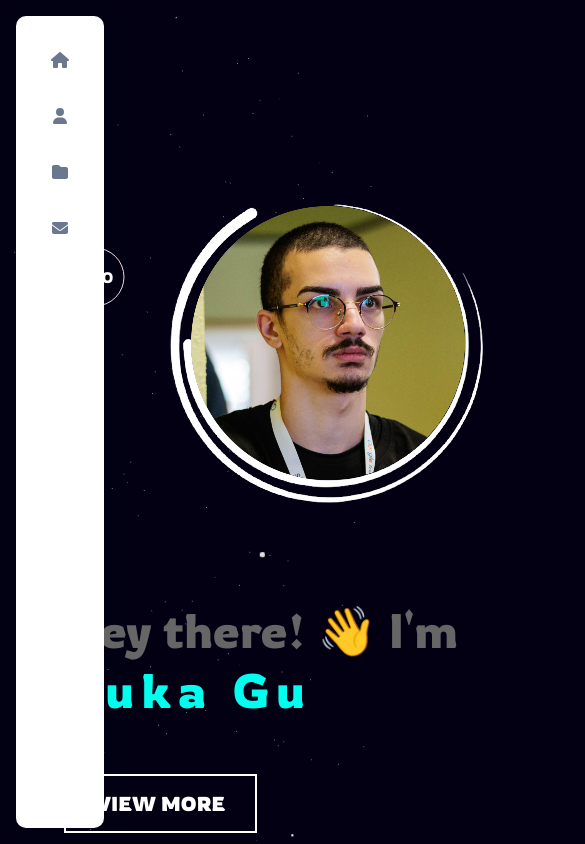
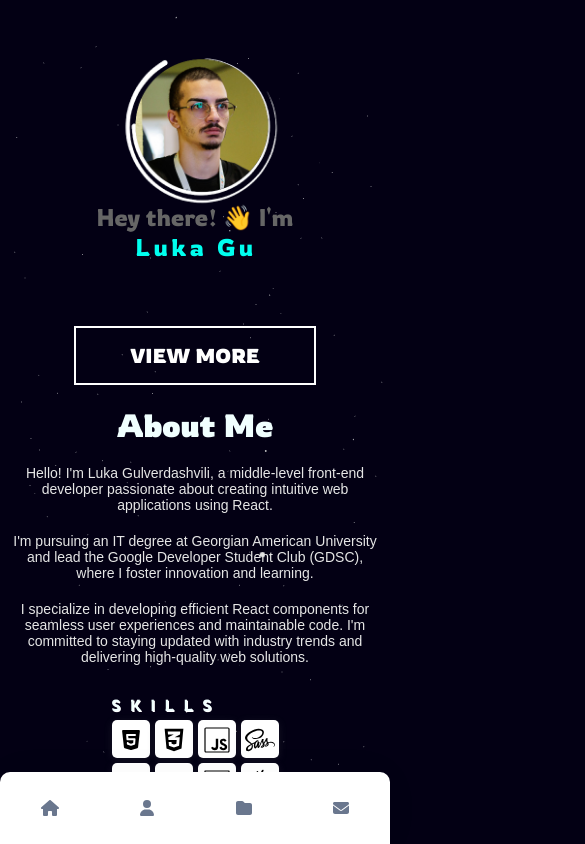
Before and after one commit to Gulverda/Portfolio, a React (Vite) app: page / in a window 390 px wide. Shown: the top 844 px of the page, 585 px wide, since content can reach past the window. Built offline with nearby package versions, Linux system fonts and the light colour scheme.

Commit message:
Fixed Resp

```diff
--- a/package.json
+++ b/package.json
@@ -20,6 +20,7 @@
     "react": "^18.2.0",
     "react-dom": "^18.2.0",
     "react-feather": "^2.0.10",
+    "react-responsive": "^10.0.0",
     "three": "^0.163.0"
   },
   "devDependencies": {
--- a/src/CSS/Buttons.css
+++ b/src/CSS/Buttons.css
@@ -106,3 +106,10 @@
     left: 50%;
     margin-left: 56px;
   }
+
+
+  @media (max-width: 768px) {
+    .item-hints {
+      display: none;
+    }
+  }
--- a/src/CSS/Navbar.css
+++ b/src/CSS/Navbar.css
@@ -131,6 +131,7 @@ body {
 }
 
 /* Navbar styles */
+/* Base styles for the navbar */
 .navbar {
   z-index: 9999;
   position: fixed;
@@ -141,6 +142,8 @@ body {
   padding: var(--spacer) 0;
   box-shadow: 0 0 40px rgba(0, 0, 0, 0.03);
   height: calc(100vh - var(--spacer) * 4);
+  display: flex;
+  flex-direction: column;
 }
 
 .navbar__link {
@@ -192,10 +195,134 @@ body {
   transition: var(--timing) cubic-bezier(1, 0.2, 0.1, 1.2) all;
 }
 
+/* Media query for mobile devices */
+@media (max-width: 768px) {
+  .navbar {
+    position: fixed;
+    top: auto;
+    bottom: 0;
+    left: 0;
+    width: 100%;
+    height: var(--linkHeight);
+    border-radius: 0;
+    padding: 0;
+    flex-direction: row;
+    justify-content: space-around;
+  }
+
+  .navbar__link {
+    height: 100%;
+    width: auto;
+    flex: 1;
+  }
+
+  .navbar__link span {
+    position: static;
+    transform: none;
+    margin: 0;
+    opacity: 1;
+    pointer-events: auto;
+    background: none;
+    padding: 0;
+  }
+
+  .navbar__item:last-child:before {
+    display: none;
+  }
+}
+
+
 /* .navbar__item:hover:before {
   opacity: 1;
   animation: gooeyEffect var(--timing) 1;
 } */
+
+
+
+
+
+/* Horizontal navbar styles for mobile */
+.horizontal-navbar {
+  z-index: 9999;
+  position: fixed;
+  bottom: 0;
+  left: 0;
+  width: 100%;
+  background: #fff;
+  border-radius: var(--borderRadius) var(--borderRadius) 0 0;
+  box-shadow: 0 0 40px rgba(0, 0, 0, 0.03);
+  display: flex;
+  justify-content: space-around;
+  padding: var(--spacer) 0;
+}
+
+.horizontal-navbar__menu {
+  display: flex;
+  width: 100%;
+  list-style: none;
+  margin: 0;
+  padding: 0;
+}
+
+.horizontal-navbar__item {
+  flex-grow: 1;
+  text-align: center;
+}
+
+.horizontal-navbar__link {
+  position: relative;
+  display: block;
+  padding: 10px 0;
+  color: var(--text);
+  text-decoration: none;
+  transition: var(--timing) ease all;
+}
+
+.horizontal-navbar__link span {
+  position: absolute;
+  top: -150%;
+  left: 50%;
+  transform: translateX(-50%);
+  margin-left: 0;
+  opacity: 0;
+  pointer-events: none;
+  color: var(--primary);
+  background: #fff;
+  padding: calc(var(--spacer) * 0.75);
+  transition: var(--timing) ease all;
+  border-radius: calc(var(--borderRadius) * 1.75);
+}
+
+.horizontal-navbar__link:hover {
+  color: #00ffef;
+}
+
+.horizontal-navbar__link:hover span {
+  opacity: 1;
+  transform: translateX(-50%) translateY(-10px);
+}
+
+.horizontal-navbar__item:last-child:before {
+  content: '';
+  position: absolute;
+  opacity: 0;
+  z-index: -1;
+  top: 0;
+  left: 50%;
+  width: var(--linkHeight);
+  height: var(--linkHeight);
+  background: var(--primary);
+  border-radius: calc(var(--borderRadius) * 1.75);
+  transition: var(--timing) cubic-bezier(1, 0.2, 0.1, 1.2) all;
+}
+
+/* Media query for desktop/tablet */
+@media (min-width: 769px) {
+  .horizontal-navbar {
+    display: none; /* Hide the horizontal navbar on larger screens */
+  }
+}
+
 
 
 
@@ -223,3 +350,48 @@ body {
     from, to { border-color: transparent }
     50% { border-color: #00ffef; }
   }
+
+
+
+
+
+  @media (max-width: 768px) {
+    .container {
+      display: grid !important;
+      grid-template-columns: 1fr;
+      justify-content: center;
+      text-align: center;
+      align-items: center;
+      gap: 20px;
+      padding: 10px;
+      margin-top: -100px;
+    }
+
+    .motion-container {
+      display: grid;
+      grid-template-columns: 1fr;
+      gap: 20px;
+    }
+
+    .motion-div {
+      display: flex;
+      flex-direction: column;
+      align-items: center;
+      text-align: center;
+    }
+
+    .motion-div img {
+      width: 100%;
+      max-width: 300px;
+    }
+
+    .motion-div p,
+    .motion-div button {
+      width: 100%;
+      margin-top: -50px;
+    }
+
+    .motion-div p{
+      font-size: 24px;
+    }
+  }
--- a/src/CSS/Skills.css
+++ b/src/CSS/Skills.css
@@ -5,12 +5,14 @@
   color: #2f363d;
   opacity: 0;
 }
+
 .icons {
   display: grid;
   grid-template-columns: repeat(4, 1fr);
   place-content: center;
   gap: 10px;
 }
+
 .title {
   grid-column-start: 1;
   grid-column-end: 5;
@@ -21,13 +23,16 @@
   justify-content: space-between;
   max-width: 100px;
 }
+
 .title span {
   text-shadow: 1px 1px #ffffff;
 }
+
 .icon-box:hover {
   transform: scale(2);
   z-index: 9;
 }
+
 .icon-box {
   background-color: #ffffff;
   width: 40px;
@@ -41,18 +46,22 @@
   transition: all 0.2s ease;
   position: relative;
 }
+
 .icon-box:hover .text {
   opacity: 1;
 }
+
 .icon-box:hover button {
   margin-top: 5px;
 }
+
 button {
   background-color: transparent;
   z-index: 0;
   margin-top: 0px;
 }
-  .activity {
+
+.activity, .airplay {
   position: relative;
   width: 30px;
   height: 30px;
@@ -62,13 +71,68 @@
   border: none;
   cursor: pointer;
 }
-  .airplay {
-    position: relative;
+
+/* Responsive styles */
+@media (max-width: 768px) {
+  .for_center{
+    display: flex;
+    justify-content: center;
+    align-items: center;
+  }
+
+  .icons {
+    max-width: 300px;
+    display: grid;
+    grid-template-columns: repeat(4, 1fr);
+    place-content: center;
+    gap: 10px;
+  }
+
+  .icon-box {
+      width: 60px;
+      height: 60px;
+      padding: 6px;
+  }
+
+  /* .title {
+      grid-column-start: 1;
+      grid-column-end: 3;
+      max-width: 100%;
+  } */
+
+  .text {
+      font-size: 4px;
+      top: 2px;
+  }
+
+  button {
+      margin-top: 2px;
+  }
+}
+
+@media (max-width: 480px) {
+  .icons {
+      grid-template-columns: 1fr;
+      gap: 5px;
+  }
+
+  .icon-box {
       width: 30px;
       height: 30px;
-    display: flex;
-    align-items: center;
-    justify-content: center;
-    border: none;
-    cursor: pointer;
+      padding: 4px;
   }
+
+  /* .title {
+      grid-column-start: 1;
+      grid-column-end: 2;
+  } */
+
+  .text {
+      font-size: 3px;
+      top: 1px;
+  }
+
+  button {
+      margin-top: 1px;
+  }
+}
--- a/src/components/Buttons/Skills.jsx
+++ b/src/components/Buttons/Skills.jsx
@@ -4,7 +4,7 @@ import PortfolioAboutMe from '../main/PortfolioAboutMe';
 
 const SkillsIcons = () => {
   return (
-    <div style={{display: 'flex', flexDirection: 'column', justifyContent: 'center', gap: '30px'}}>
+    <div className="for_center" style={{display: 'flex', flexDirection: 'column', justifyContent: 'center', gap: '30px'}}>
       <PortfolioAboutMe />
       <div className="icons" style={{maxWidth: "250px"}}>
       <div className="title">
--- /dev/null
+++ b/src/components/Sidebar/SidebarDesktopTablet.jsx
@@ -0,0 +1,39 @@
+// SidebarDesktopTablet.jsx
+import React from 'react';
+import { FontAwesomeIcon } from '@fortawesome/react-fontawesome';
+import { faHome, faUser, faFolder, faEnvelope } from '@fortawesome/free-solid-svg-icons';
+
+const SidebarDesktopTablet = () => {
+  return (
+    <nav className="navbar">
+      <ul className="navbar__menu">
+        <li className="navbar__item">
+          <a href="/" className="navbar__link">
+            <FontAwesomeIcon icon={faHome} />
+            <span>Home</span>
+          </a>
+        </li>
+        <li className="navbar__item">
+          <a href="/about" className="navbar__link">
+            <FontAwesomeIcon icon={faUser} />
+            <span>About</span>
+          </a>
+        </li>
+        <li className="navbar__item">
+          <a href="/projects" className="navbar__link">
+            <FontAwesomeIcon icon={faFolder} />
+            <span>Projects</span>
+          </a>
+        </li>
+        <li className="navbar__item">
+          <a href="/contact" className="navbar__link">
+            <FontAwesomeIcon icon={faEnvelope} />
+            <span>Contact</span>
+          </a>
+        </li>
+      </ul>
+    </nav>
+  );
+};
+
+export default SidebarDesktopTablet;
--- /dev/null
+++ b/src/components/Sidebar/SidebarMobile.jsx
@@ -0,0 +1,38 @@
+import React from 'react';
+import { FontAwesomeIcon } from '@fortawesome/react-fontawesome';
+import { faHome, faUser, faFolder, faEnvelope } from '@fortawesome/free-solid-svg-icons';
+
+const HorizontalNavbar = () => {
+  return (
+    <nav className="horizontal-navbar">
+      <ul className="horizontal-navbar__menu">
+        <li className="horizontal-navbar__item">
+          <a href="/" className="horizontal-navbar__link">
+            <FontAwesomeIcon icon={faHome} />
+            <span>Home</span>
+          </a>
+        </li>
+        <li className="horizontal-navbar__item">
+          <a href="/about" className="horizontal-navbar__link">
+            <FontAwesomeIcon icon={faUser} />
+            <span>About</span>
+          </a>
+        </li>
+        <li className="horizontal-navbar__item">
+          <a href="/projects" className="horizontal-navbar__link">
+            <FontAwesomeIcon icon={faFolder} />
+            <span>Projects</span>
+          </a>
+        </li>
+        <li className="horizontal-navbar__item">
+          <a href="/contact" className="horizontal-navbar__link">
+            <FontAwesomeIcon icon={faEnvelope} />
+            <span>Contact</span>
+          </a>
+        </li>
+      </ul>
+    </nav>
+  );
+};
+
+export default HorizontalNavbar;
--- a/src/components/main/navbar.jsx
+++ b/src/components/main/navbar.jsx
@@ -1,38 +1,17 @@
 import React from 'react';
+import { useMediaQuery } from 'react-responsive';
 import '../../CSS/Navbar.css'; // Import the CSS file
-import { FontAwesomeIcon } from '@fortawesome/react-fontawesome';
-import { faHome, faUser, faFolder, faEnvelope } from '@fortawesome/free-solid-svg-icons';
+import SidebarDesktopTablet from '../Sidebar/SidebarDesktopTablet';
+import HorizontalNavbar from '../Sidebar/SidebarMobile';
 
 const Sidebar = () => {
+  // Define media query breakpoints
+  const isMobile = useMediaQuery({ query: '(max-width: 768px)' });
+
   return (
-    <nav className="navbar">
-      <ul className="navbar__menu">
-        <li className="navbar__item">
-          <a href="/" className="navbar__link">
-            <FontAwesomeIcon icon={faHome} />
-            <span>Home</span>
-          </a>
-        </li>
-        <li className="navbar__item">
-          <a href="/about" className="navbar__link">
-            <FontAwesomeIcon icon={faUser} />
-            <span>About</span>
-          </a>
-        </li>
-        <li className="navbar__item">
-          <a href="/projects" className="navbar__link">
-            <FontAwesomeIcon icon={faFolder} />
-            <span>Projects</span>
-          </a>
-        </li>
-        <li className="navbar__item">
-          <a href="/contact" className="navbar__link">
-            <FontAwesomeIcon icon={faEnvelope} />
-            <span>Contact</span>
-          </a>
-        </li>
-      </ul>
-    </nav>
+    <div>
+      {isMobile ? <HorizontalNavbar /> : <SidebarDesktopTablet />}
+    </div>
   );
 };
 
--- a/src/components/sub/hero-content.jsx
+++ b/src/components/sub/hero-content.jsx
@@ -31,7 +31,7 @@ const HeroContent = () => {
     }, [name]);
 
     return (
-        <div style={{ display: "flex", justifyContent: "space-around", position: "relative", zIndex: "2", width: "100%" }}>
+        <div className="container" style={{ display: "flex", justifyContent: "space-around", position: "relative", zIndex: "2", width: "100%" }}>
     <div className="motion-container">
         <div className="motion-div">
             <motion.div
@@ -43,12 +43,12 @@ const HeroContent = () => {
             </motion.div>
             <motion.p
                 variants={slideInFromLeft(0.8)}
-                        style={{height: "150px"}}
+                style={{ height: "150px" }}
             >
                 Hey there! 👋 I'm{' '}
                 <motion.span
                     className="typewriter"
-                            style={{marginLeft: "5px" }}
+                    style={{ marginLeft: "5px" }}
                 >
                     {displayText}
                 </motion.span>
@@ -63,6 +63,7 @@ const HeroContent = () => {
     </div>
     <SkillsIcons />
 </div>
+
     );
 };
 
```
Also changed, not shown: 1 other file (tests, documents, lock files or other folders). Lines whose indentation alone changed are shown as unchanged.
